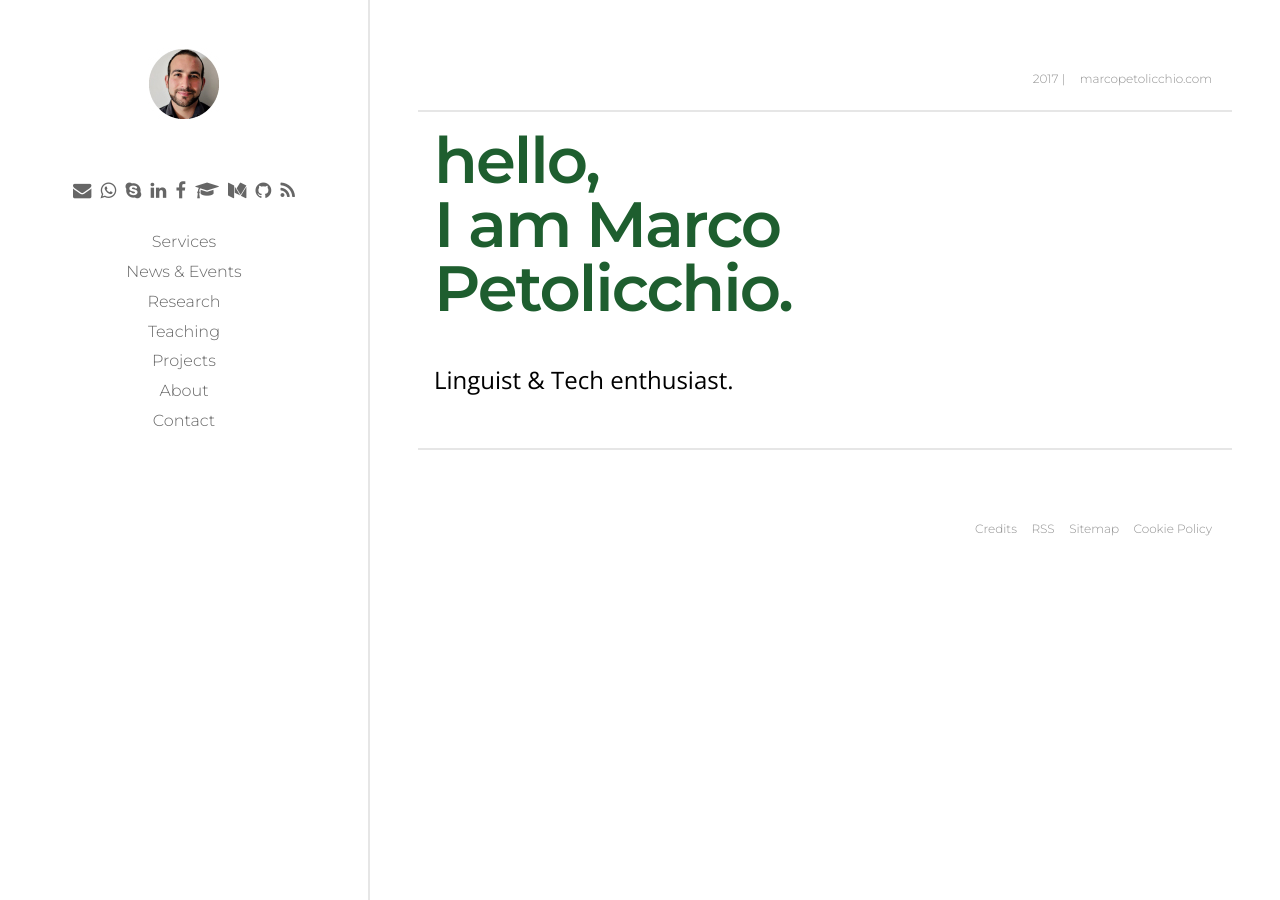
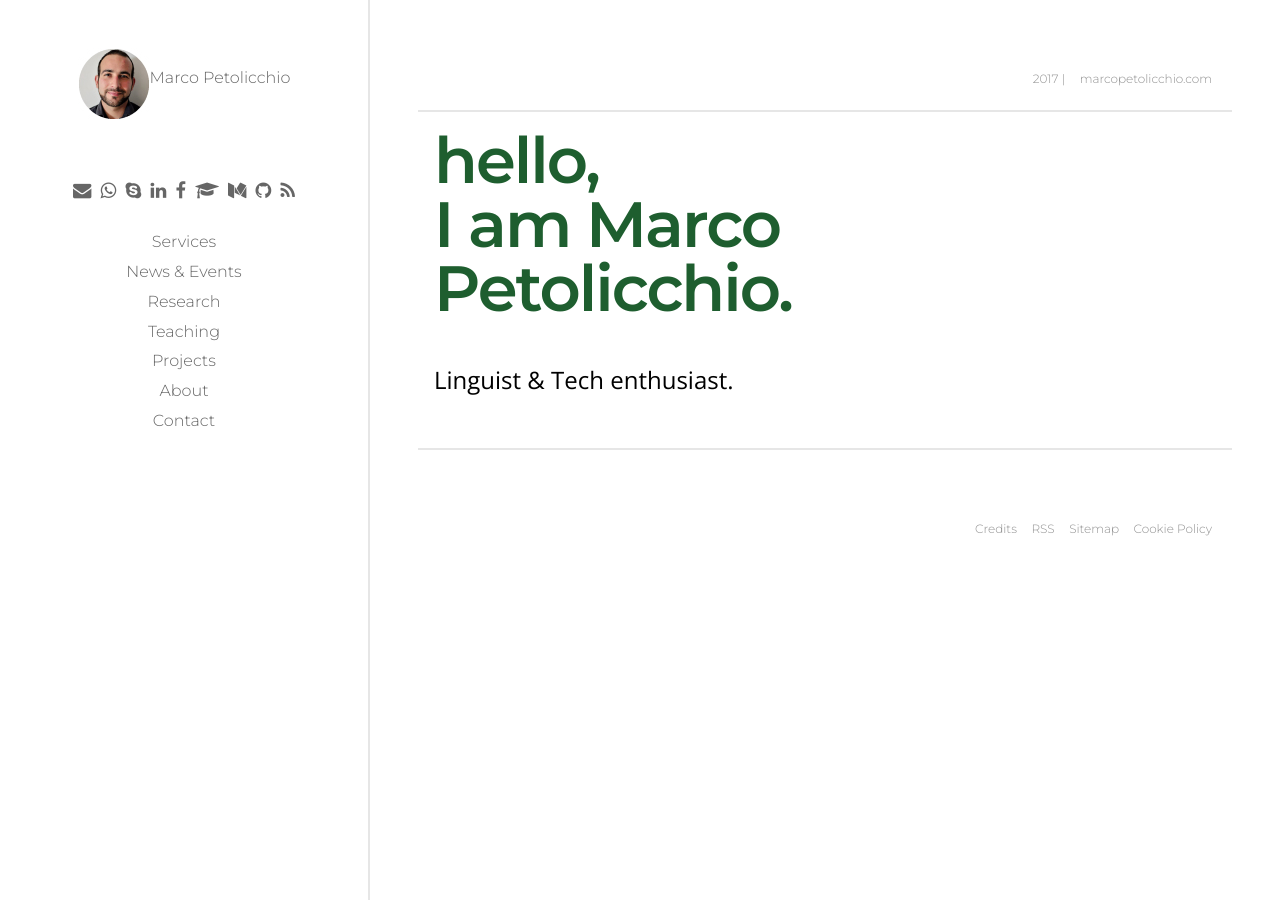
Before and after one commit to p-marco/p-marco.github.io, a Jekyll site: the page built from index.md, in a window 1280 px wide. Built offline with Jekyll 4.4.1, drawn with Linux system fonts in a browser that asks for light colours; our own code applies the rules of GitHub Pages for plain Markdown files.

Commit message:
new commit

```diff
--- a/_includes/nav.html
+++ b/_includes/nav.html
@@ -1,6 +1,7 @@
 <div class="nav nav-sidebar">
 	<div class="nav--logo">
 	<a href="{{base}}"> <img class="img nav-img" src="{{base}}/{{ site.author.image }}" alt=""></a>
+	<p class="t-heading">Marco Petolicchio</p>
 	</div>
 {% include nav-social.html %}
 {% include nav-primary.html %}
```
